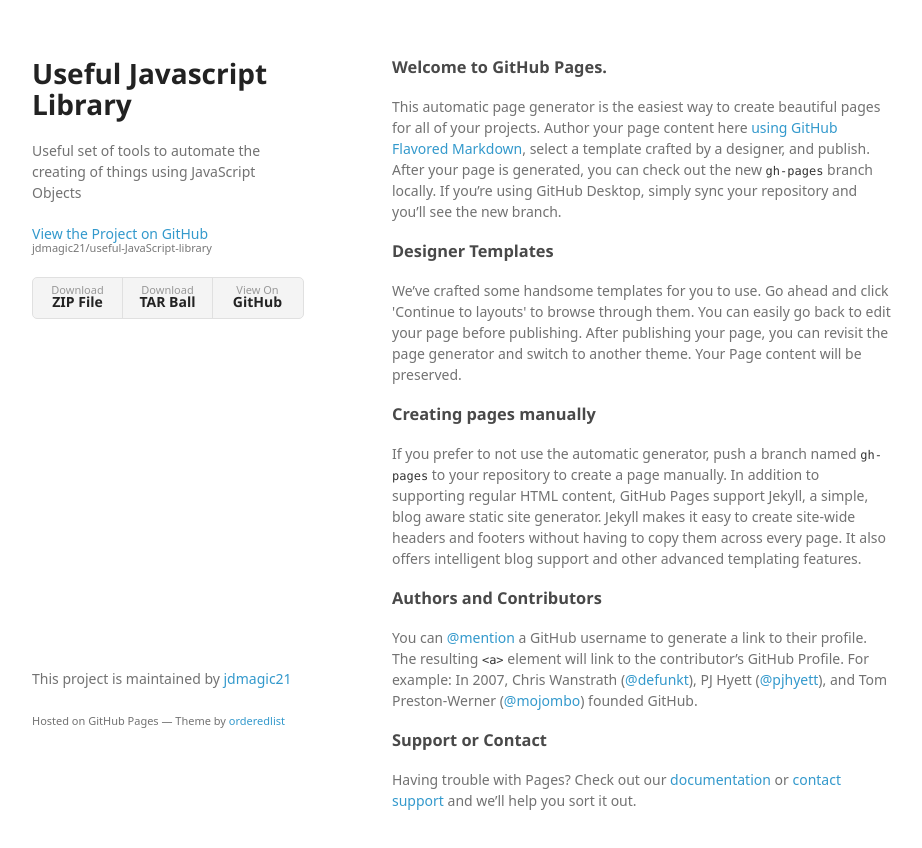
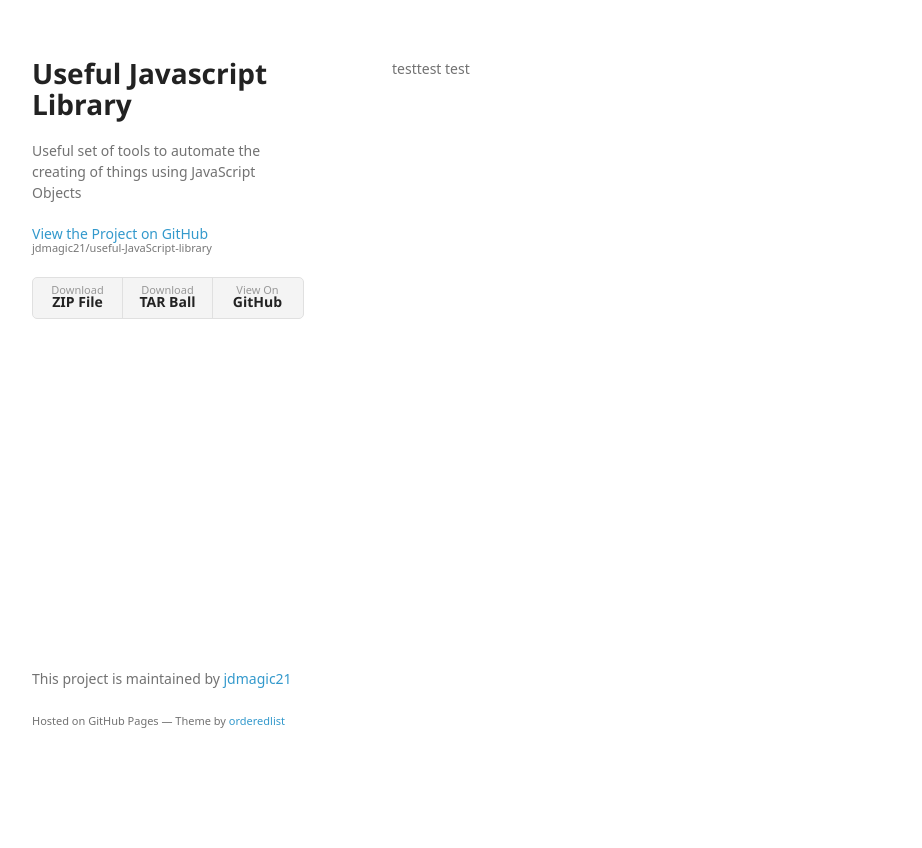
Before and after one commit to codedcontainer/useful-JavaScript-library, a plain HTML site: page index.html in a window 1280 px wide. Shown: the whole page, without its empty margins (178-1100 px from the left). After the commit the page ends 800 px from the top, so only its background shows below. Drawn offline with Linux system fonts and the light colour scheme; a web font is replaced by a local one.

```diff
--- a/index.html
+++ b/index.html
@@ -28,30 +28,7 @@
         </ul>
       </header>
       <section>
-        <h3>
-<a id="welcome-to-github-pages" class="anchor" href="#welcome-to-github-pages" aria-hidden="true"><span aria-hidden="true" class="octicon octicon-link"></span></a>Welcome to GitHub Pages.</h3>
-
-<p>This automatic page generator is the easiest way to create beautiful pages for all of your projects. Author your page content here <a href="https://guides.github.com/features/mastering-markdown/">using GitHub Flavored Markdown</a>, select a template crafted by a designer, and publish. After your page is generated, you can check out the new <code>gh-pages</code> branch locally. If you’re using GitHub Desktop, simply sync your repository and you’ll see the new branch.</p>
-
-<h3>
-<a id="designer-templates" class="anchor" href="#designer-templates" aria-hidden="true"><span aria-hidden="true" class="octicon octicon-link"></span></a>Designer Templates</h3>
-
-<p>We’ve crafted some handsome templates for you to use. Go ahead and click 'Continue to layouts' to browse through them. You can easily go back to edit your page before publishing. After publishing your page, you can revisit the page generator and switch to another theme. Your Page content will be preserved.</p>
-
-<h3>
-<a id="creating-pages-manually" class="anchor" href="#creating-pages-manually" aria-hidden="true"><span aria-hidden="true" class="octicon octicon-link"></span></a>Creating pages manually</h3>
-
-<p>If you prefer to not use the automatic generator, push a branch named <code>gh-pages</code> to your repository to create a page manually. In addition to supporting regular HTML content, GitHub Pages support Jekyll, a simple, blog aware static site generator. Jekyll makes it easy to create site-wide headers and footers without having to copy them across every page. It also offers intelligent blog support and other advanced templating features.</p>
-
-<h3>
-<a id="authors-and-contributors" class="anchor" href="#authors-and-contributors" aria-hidden="true"><span aria-hidden="true" class="octicon octicon-link"></span></a>Authors and Contributors</h3>
-
-<p>You can <a href="https://github.com/blog/821" class="user-mention">@mention</a> a GitHub username to generate a link to their profile. The resulting <code>&lt;a&gt;</code> element will link to the contributor’s GitHub Profile. For example: In 2007, Chris Wanstrath (<a href="https://github.com/defunkt" class="user-mention">@defunkt</a>), PJ Hyett (<a href="https://github.com/pjhyett" class="user-mention">@pjhyett</a>), and Tom Preston-Werner (<a href="https://github.com/mojombo" class="user-mention">@mojombo</a>) founded GitHub.</p>
-
-<h3>
-<a id="support-or-contact" class="anchor" href="#support-or-contact" aria-hidden="true"><span aria-hidden="true" class="octicon octicon-link"></span></a>Support or Contact</h3>
-
-<p>Having trouble with Pages? Check out our <a href="https://help.github.com/pages">documentation</a> or <a href="https://github.com/contact">contact support</a> and we’ll help you sort it out.</p>
+        <p>testtest test</p>
       </section>
       <footer>
         <p>This project is maintained by <a href="https://github.com/jdmagic21">jdmagic21</a></p>
```
Also changed, not shown: params.json (+1 -1 lines).
